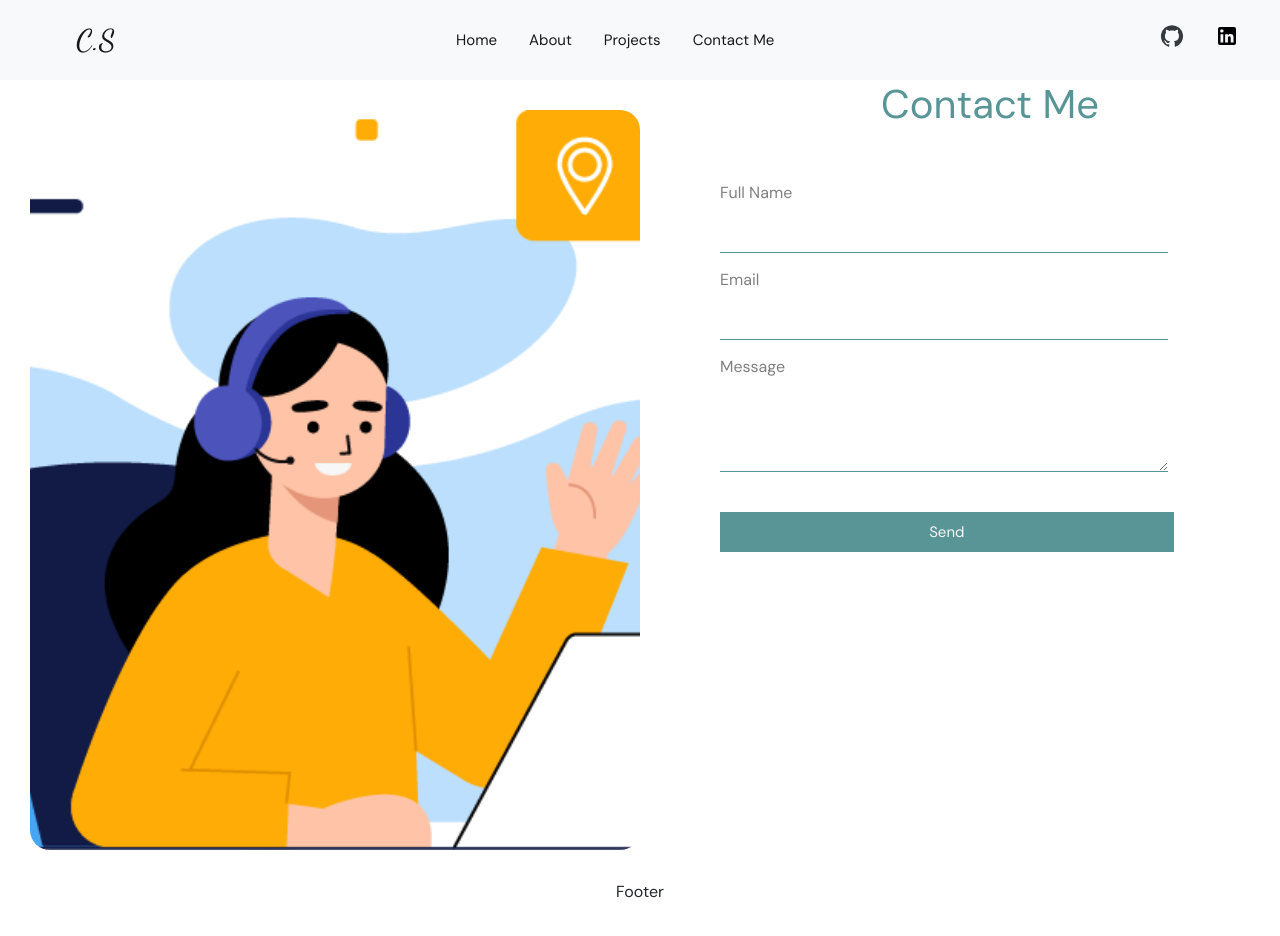
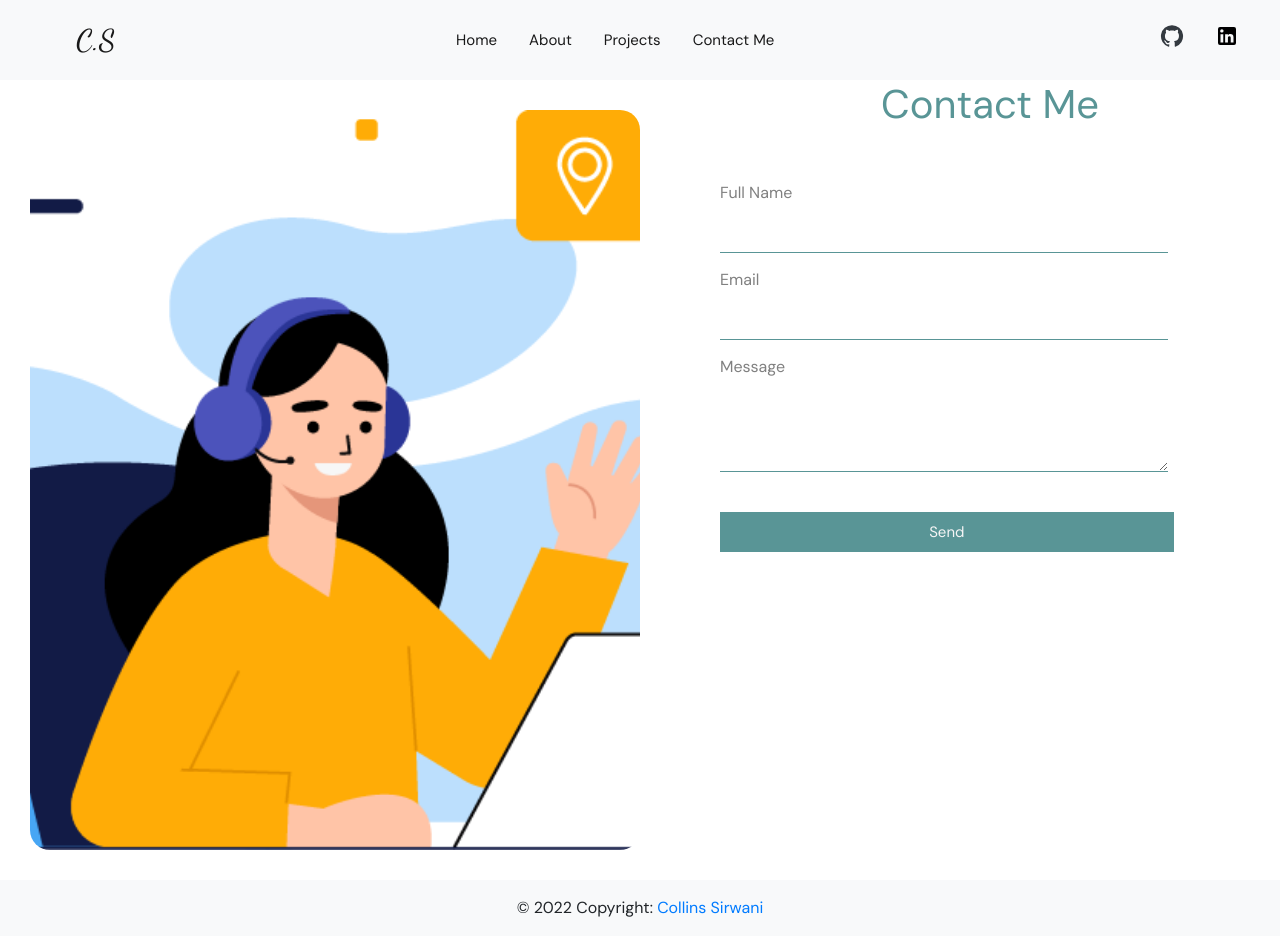
Before and after one commit to sircollo/react-portfolio, a React (Create React App) app: page /contact in a window 1280 px wide. Before the commit the page ends 904 px from the top, so only its background shows below. Built offline with nearby package versions, Linux system fonts and the light colour scheme.

Commit message:
Ft: adds footer component and it's styles

```diff
--- a/src/components/Footer.js
+++ b/src/components/Footer.js
@@ -2,7 +2,11 @@ import React from 'react'
 import '../styles/Footer.css'
 function Footer() {
   return (
-    <div>Footer</div>
+<footer className="page-footer font-small">
+  <div className="footer-copyright text-center py-3">© 2022 Copyright:
+    <a href="/"> Collins Sirwani</a>
+  </div>
+</footer>
   )
 }
 
--- a/src/styles/Footer.css
+++ b/src/styles/Footer.css
@@ -0,0 +1,3 @@
+.page-footer{
+  background-color:#F8F9FA;
+}
```
